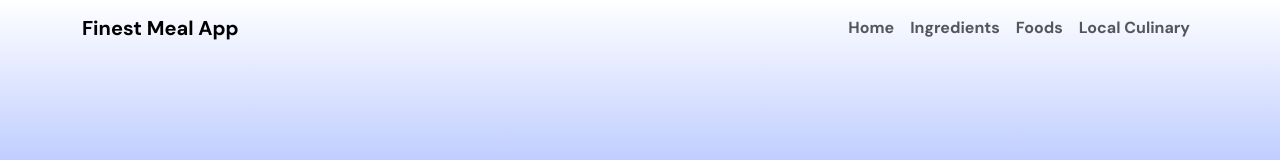
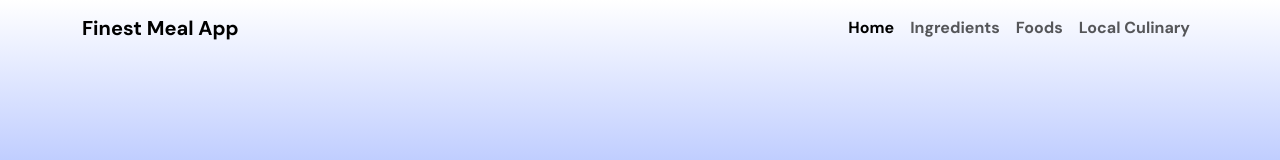
Before and after one commit to yohanesnaibaho303/cmlabs-frontend-fulltime-test, a React (Vite) app: page / in a window 1280 px wide. Shown: the top 160 px of the page. Built offline with nearby package versions, Linux system fonts and the light colour scheme; no server answers.

Commit message:
fixed route for deploy

```diff
--- a/src/components/NavBarComponent.jsx
+++ b/src/components/NavBarComponent.jsx
@@ -1,5 +1,6 @@
 import { useState, useEffect } from "react";
 import { Container, Nav, Navbar } from "react-bootstrap";
+import { NavLink } from "react-router-dom";
 
 const NavBarComponent = () => {
   const [changeColor, setChangecolor] = useState(false);
@@ -31,8 +32,12 @@
         <Navbar.Toggle aria-controls="basic-navbar-nav" />
         <Navbar.Collapse className="justify-content-end" id="basic-navbar-nav">
           <Nav className="fw-bold">
-            <Nav.Link href="/">Home</Nav.Link>
-            <Nav.Link href="/ingredients">Ingredients</Nav.Link>
+            <Nav.Link as={NavLink} to={"/"}>
+              Home
+            </Nav.Link>
+            <Nav.Link as={NavLink} to={"/ingredients"}>
+              Ingredients
+            </Nav.Link>
             <Nav.Link>Foods</Nav.Link>
             <Nav.Link>Local Culinary</Nav.Link>
           </Nav>
```
